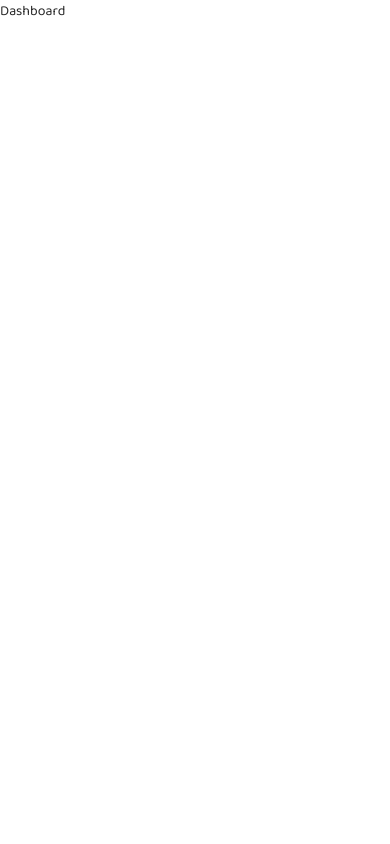
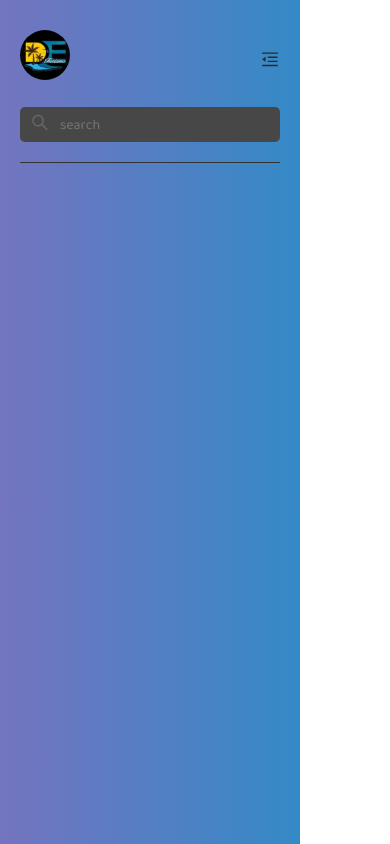
Before and after one commit to HEINRICK7/travel_booking_app, a React (Create React App) app: page /dashboard in a window 390 px wide. Built offline with nearby package versions, Linux system fonts and the light colour scheme; sample sign-in values are in the browser's storage.

Commit message:
modifield pages

```diff
--- a/src/Components/Sidebar/index.jsx
+++ b/src/Components/Sidebar/index.jsx
@@ -1,4 +1,4 @@
-import React from 'react';
+import React,{ useState} from 'react';
 
 import './sidebar.css'
 import Logo from '../../assets/logo.svg'
@@ -6,17 +6,18 @@ import Logo from '../../assets/logo.svg'
 import { AiOutlineMenuFold,AiOutlineMenuUnfold, AiOutlineSearch } from 'react-icons/ai'
 
 const Sidebar = () => {
+    const [ inactive, setInactive] = useState(false)
   return (
-      <div className="sidebar_menu inactive" >
+      <div className={`sidebar_menu ${inactive ? "inactive" : ""}`} >
           <div className="top_section">
             <div className="logo_sidebar">
                 <img src={Logo} alt="logo" />
             </div>
-            <div className="toggle_menu_btn">
-                <AiOutlineMenuFold />
+            <div onClick={() => {setInactive(!inactive)}} className="toggle_menu_btn">
+                {!inactive ? <AiOutlineMenuFold /> : <AiOutlineMenuUnfold/>}
             </div>
             <div className="search_controller">
-                <button className={"search_btn" }>
+                <button className="search_btn" >
                      <AiOutlineSearch style={{fontSize:20}} />
                 </button>
 
--- a/src/pages/Dashboard/index.jsx
+++ b/src/pages/Dashboard/index.jsx
@@ -1,8 +1,9 @@
 import React from 'react';
-
+import Sidebar from '../../Components/Sidebar/index'
 const Dashboard = () => {
     return (
         <div>
+            < Sidebar />
             <p>Dashboard</p>
         </div>
     );
--- a/src/pages/Home/home.css
+++ b/src/pages/Home/home.css
@@ -104,16 +104,17 @@
 
     }
     .section_left p{
-        margin: 0px 5px 30px 5px;
+        margin: -70px 8px 30px 8px;
         font-style: normal;
         font-weight: 500;
-        font-size: 45px;
+        font-size: 35px;
         line-height: 45px;
         letter-spacing: 0.025em;
         color: #635995;
 
     }
     .section_left button {
+        background: #635995;
         width: 90%;
         font-style: normal;
         font-weight: 500;
--- a/src/pages/Home/index.jsx
+++ b/src/pages/Home/index.jsx
@@ -4,7 +4,7 @@ import './home.css'
 import Header from '../../Components/Header';
 import Footer from '../../Components/Footer'
 
-import {FaArrowRight} from 'react-icons/fa'
+
 import Image1 from '../../assets/jeri.png'
 import Image2 from '../../assets/sitio.png'
 import Image3 from '../../assets/fa.png'
@@ -17,7 +17,6 @@ const Home = () => {
             <div className="section_left">
                 <p>Encontre as Melhores viagens e passeios para você e sua família...</p>
                 <Link className="button_home" to="travel">
-                    <FaArrowRight className="icon_home"/>
                     <button>Veja todos os nossos Pacotes</button>
                 </Link>
 
--- a/src/pages/Travel/travel.css
+++ b/src/pages/Travel/travel.css
@@ -3,11 +3,13 @@
     height: 100vh;
     margin: 30px 70px;
     display: grid;
-    grid-template-columns: repeat(auto-fill, minmax(250px, 1fr));
+    grid-template-columns: 1fr 1fr 1fr ;
     column-gap: 30px;
+
 }
 .travel_card {
     display: grid;
+    margin: 0 70px;
     width: 282px;
     height: 450px;
     background: #FFFFFF;
@@ -123,11 +125,19 @@
 @media screen and (max-width: 960px){
 
     .container_travel {
-        height: 110vh;
-        margin: 90px 65px;
-        row-gap: 50px;
+        display: block;
+        height: auto;
+        margin: 90px 0px;
+        align-items: center;
+
+
 
     }
+    .travel_card {
+        display: grid;
+        margin: 50px 65px ;
+    }
+
     .spinner {
 
         margin: 20px;
--- a/src/pages/TravelDetails/index.jsx
+++ b/src/pages/TravelDetails/index.jsx
@@ -113,7 +113,7 @@ const TravelDetails = () => {
     let bairroMsg = bairro;
     let ruaMsg = rua;
     let emailMsg = email;
-    console.log(results.map(res => res.itinerary[0].exit_location.title));
+
 
     const enviarMensagem = () =>{
 
```
